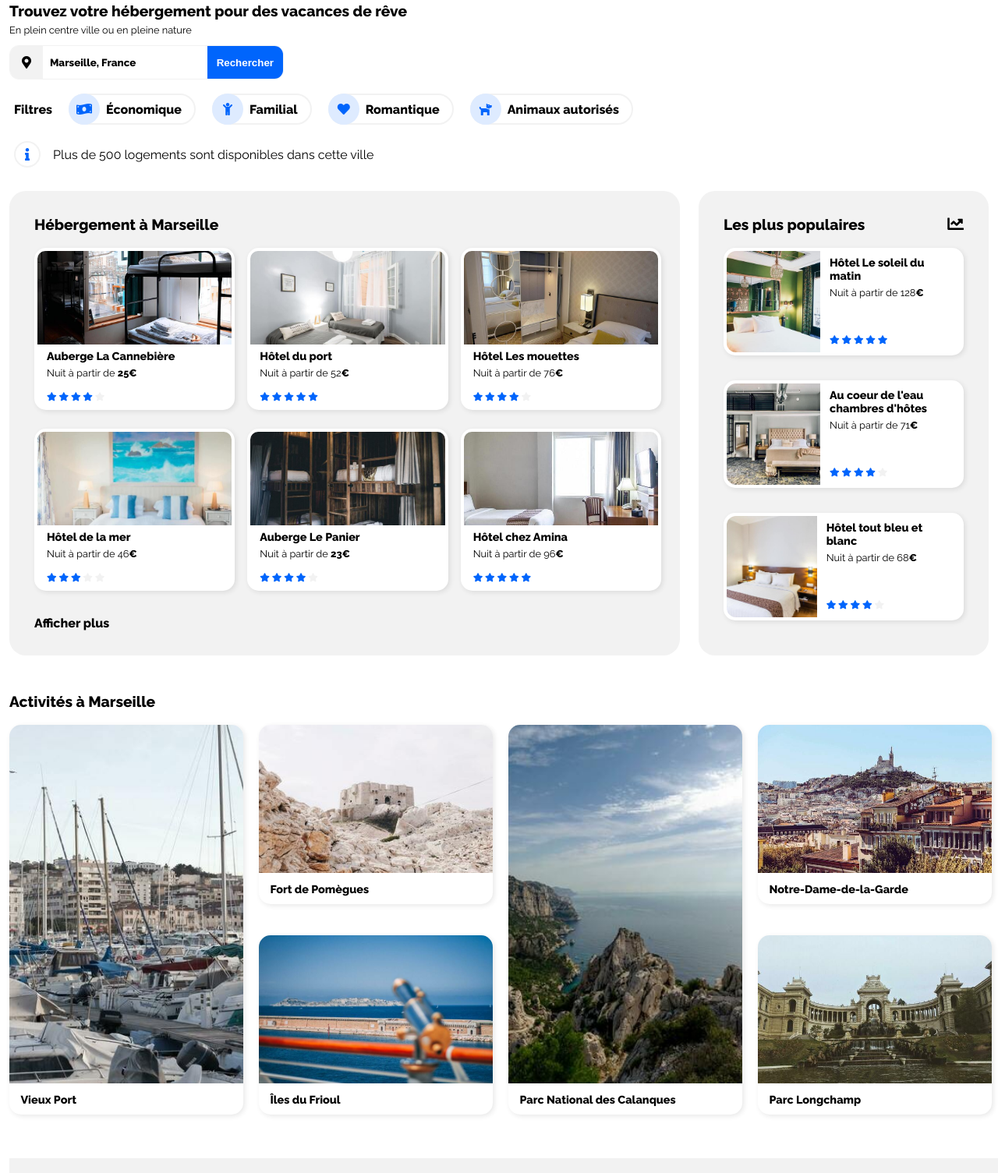
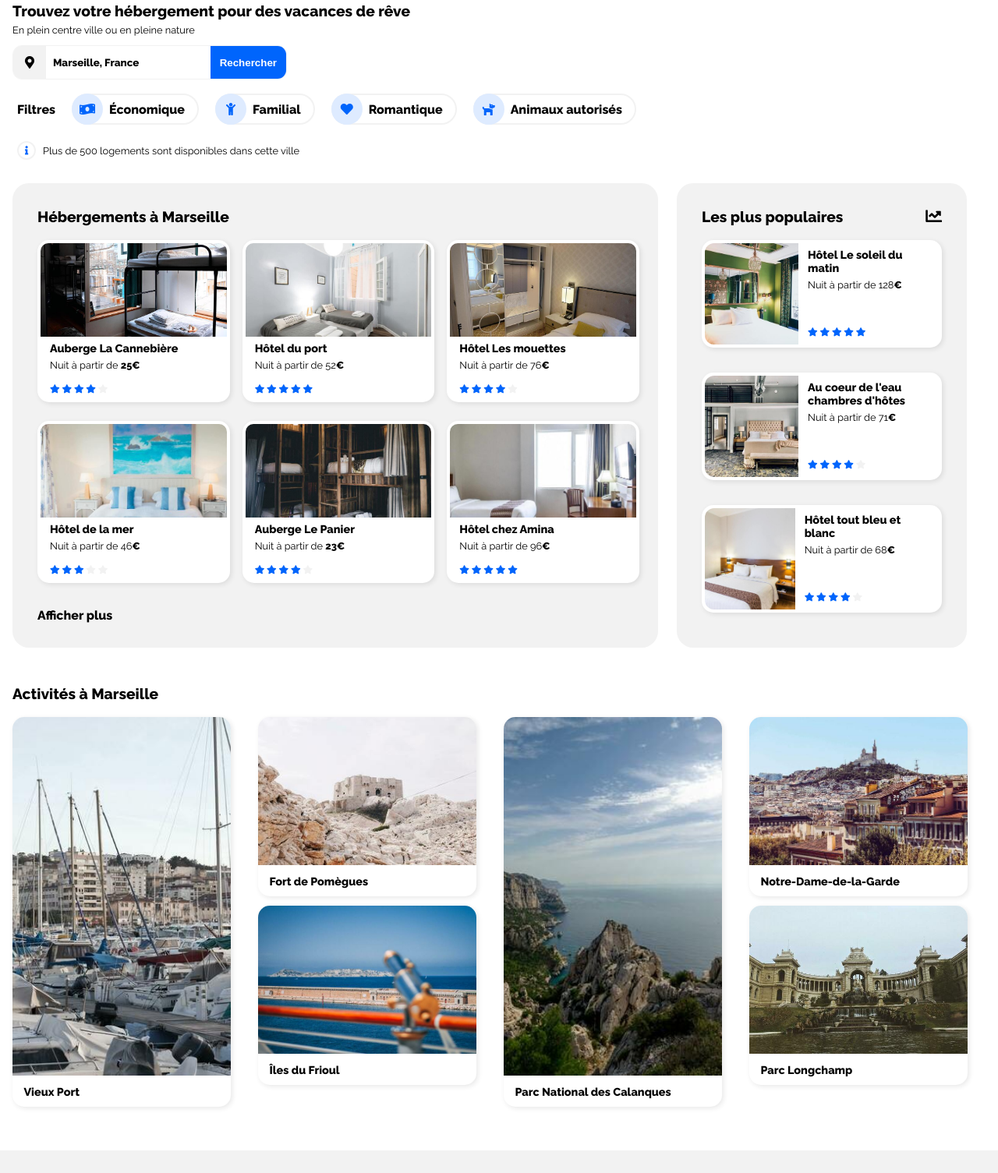
Before and after one commit to SedaII/IliasIdrissiMessnaoui_2_07062021, a plain HTML site: page index.html in a window 1280 px wide. Shown: the part 83-1588 px from the top of the page at 78% size. Drawn offline with Linux system fonts and the light colour scheme.

Commit message:
fix laptopand tablet version

```diff
--- a/assets/style/style.css
+++ b/assets/style/style.css
@@ -62,6 +62,9 @@ input:focus {
   outline-style: none;
 }
 
+.main-container {
+  margin: 0 1em;
+}
 /* Nav elements*/
 
 .Nav img {
@@ -77,6 +80,10 @@ input:focus {
   width: inherit;
   align-items: center;
   justify-content: space-between;
+}
+
+.Nav__header img {
+  margin-left: 1rem;
 }
 
 .Nav__list {
@@ -230,14 +237,24 @@ input:focus {
 /* info */
 
 .info-container {
+  align-items: center;
   margin: 6px 6px;
 }
 
+.icon-container {
+  width: 14px;
+  height: 14px;
+  display: flex;
+  align-items: center;
+  justify-content: center;
+  margin-right: 9px;
+  border: 2px solid var(--color-grey);
+  border-radius: 50px;
+  padding: 3px;
+}
+
 .info-icon {
-  margin-right: 12px;
-  border: 2px solid var(--color-grey);
-  padding: 7px 12px;
-  border-radius: 50px;
+  font-size: .7em;
 }
 
 /* Hébergement */
@@ -353,17 +370,15 @@ input:focus {
   display: flex;
   flex-direction: column;
   flex-wrap: wrap;
-  align-items: stretch;
-  justify-content: space-between;
+  gap: 12px;
 }
 
 .activity-card {
   display: block;
-  width: 300px;
+  width: 280px;
   box-shadow: 2px 2px 6px rgba(33, 33, 33, .1);
   border-radius: 15px;
   overflow: hidden;
-  margin-right: 12px;
 }
 
 .activity-card h3 {
@@ -402,7 +417,7 @@ input:focus {
 }
 
 .footer ul {
-  padding-inline-start: 0;
+  padding-left: 0;
 }
 
 .footer li {
@@ -420,13 +435,10 @@ input:focus {
 /* Queries */
 
 @media screen and (max-width: 1280px) {
-  body {
-    margin: 0 12px;
-  }
 }
 
 @media screen and (max-width: 1200px) {
-  body {
+  .main-container {
     margin: 0;
   }
 
@@ -435,7 +447,7 @@ input:focus {
   }
 
   .top-container {
-    padding: 0 2em;
+    padding: 0 1rem;
   }
 
   .hebergement-container .background {
@@ -458,7 +470,7 @@ input:focus {
 
   #activites .activity-card-container {
     display: grid;
-    grid-template-columns: 1fr 1fr;
+    grid-template-columns: 1fr 1fr 1fr;
     height: auto;
     gap: 2em;
   }
@@ -490,6 +502,10 @@ input:focus {
   .footer {
     margin-top: 1rem;
   }
+
+  .Nav__header img {
+    margin-left: 0;
+  }
 }
 
 @media screen and (max-width: 480px) {
@@ -508,6 +524,23 @@ input:focus {
 
   .Filter__item-container {
     flex-wrap: wrap;
+  }
+
+  .Nav__header img {
+    margin-left: 0;
+  }
+}
+
+@media screen and (max-width: 850px) {
+  .card-container {
+    grid-template-columns: 1fr 1fr;
+  }
+
+  #activites .activity-card-container {
+    display: grid;
+    grid-template-columns: 1fr 1fr;
+    height: auto;
+    gap: 2em;
   }
 }
 
@@ -545,10 +578,6 @@ input:focus {
     flex-direction: column-reverse;
   }
 
-  .card-container {
-    grid-template-columns: 1fr 1fr;
-  }
-
   #hebergement {
     width: auto;
   }
@@ -577,6 +606,10 @@ input:focus {
 
   .Filter__item-container {
     flex-wrap: wrap;
+  }
+
+  .Nav__header img {
+    margin-left: 0;
   }
 }
 
--- a/index.html
+++ b/index.html
@@ -43,6 +43,7 @@
     </nav>
   </header>
 
+  <div class="main-container">
     <div class="column top-container">
       <h1>Trouvez votre hébergement pour des vacances de rêve</h1>
       <p>En plein centre ville ou en pleine nature</p>
@@ -84,16 +85,18 @@
         </div>
       </div>
 
-    <div class="info-container">
+      <div class="row info-container">
+        <div class="icon-container">
           <i class="info-icon fas fa-info"></i>
-      Plus de 500 logements sont disponibles dans cette ville
+        </div>
+        <p>Plus de 500 logements sont disponibles dans cette ville</p>
       </div>
     </div>
 
     <main>
       <div class="hebergement-container row">
         <section id="hebergement" class="background column">
-        <h2>Hébergement à Marseille</h2>
+          <h2>Hébergements à Marseille</h2>
           <div class="card-container">
             <article>
               <a class="card column" href="#">
@@ -321,6 +324,7 @@
         </div>
       </section>
     </main>
+  </div>
 
   <footer class="footer">
     <div class="column">
```
Lines whose indentation alone changed are shown as unchanged.
